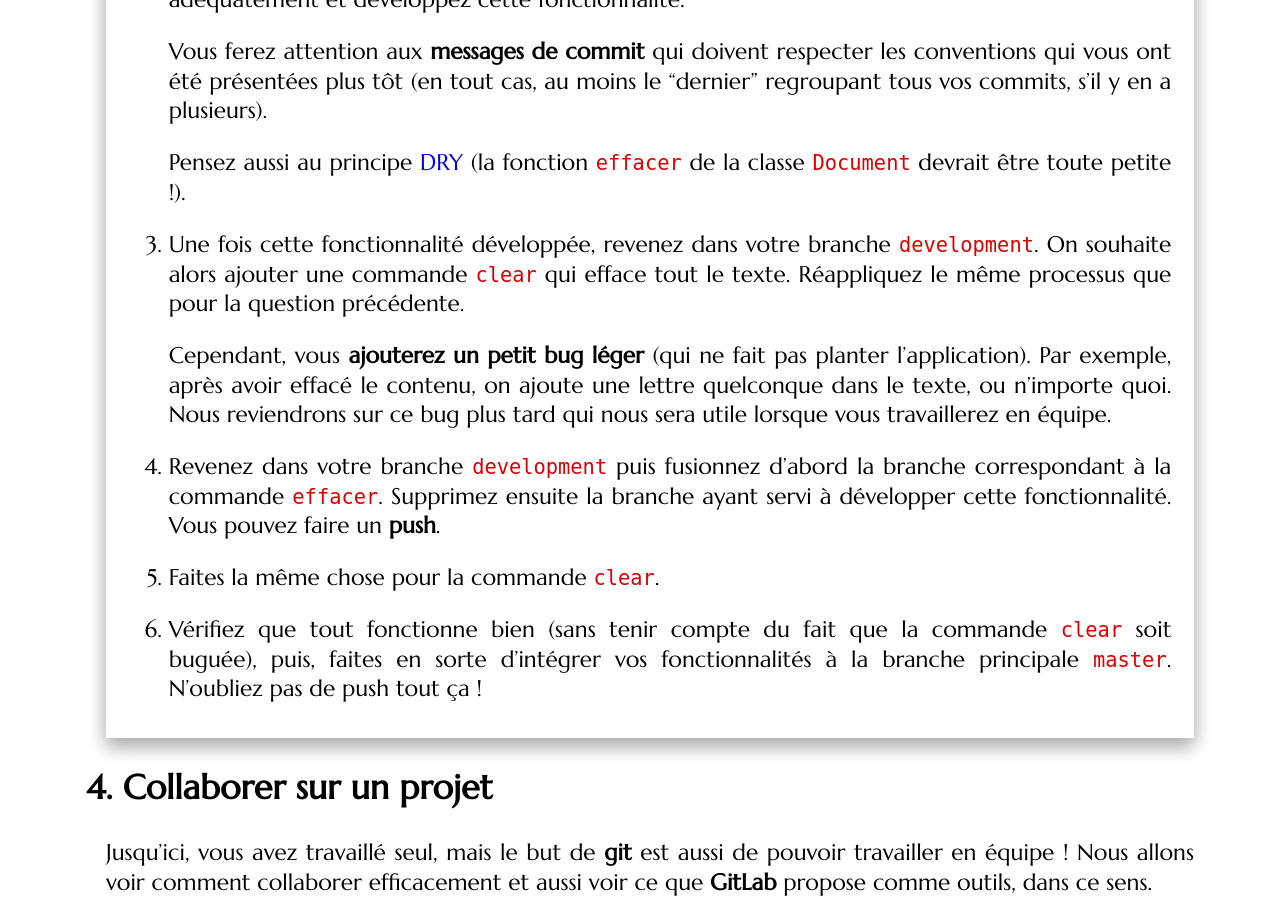
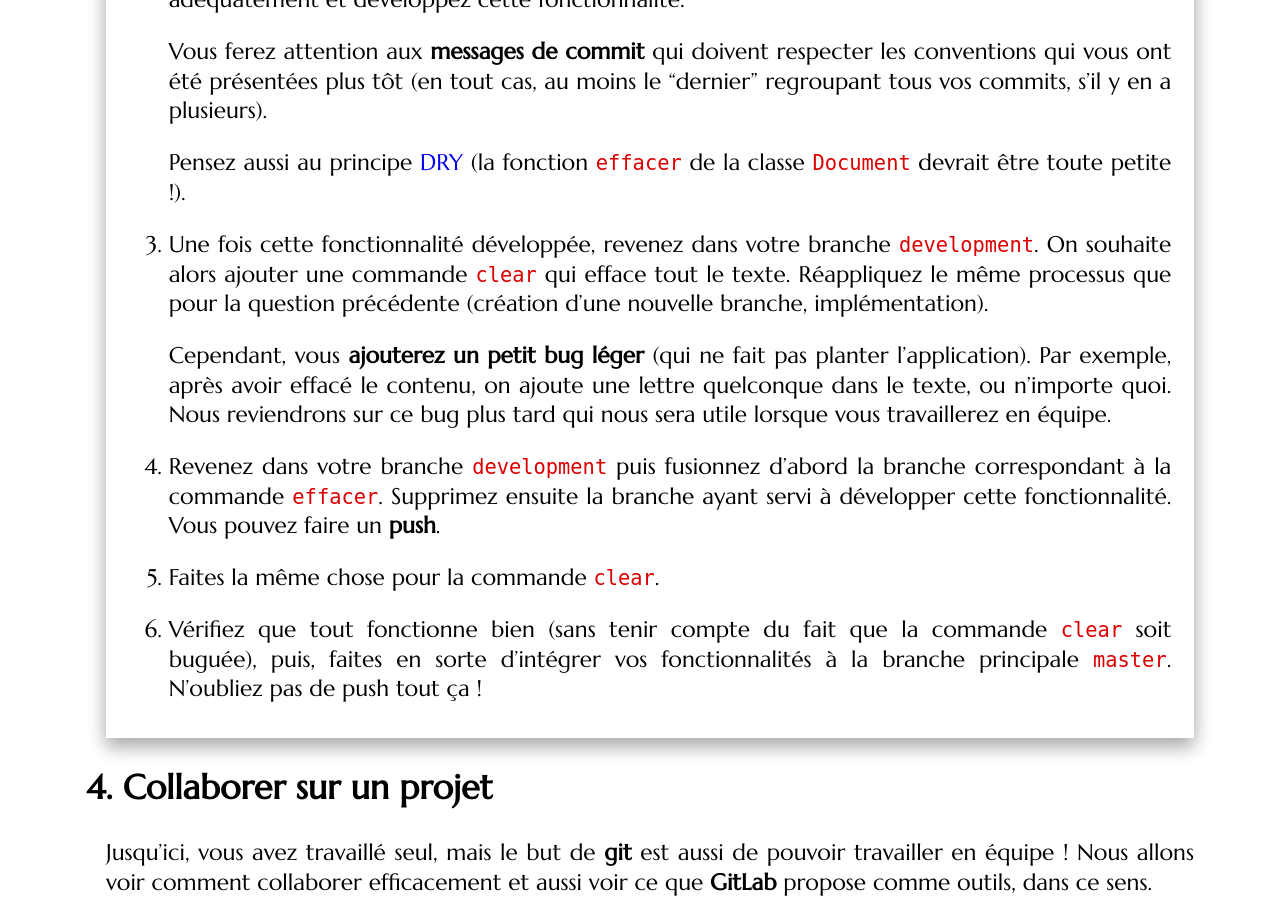
Before and after one commit to mgasquet/R304-QualiteDeveloppement, a Jekyll site: the page built from tutorials/tutorial1.md, in a window 1280 px wide and 900 px high, scrolled down 22581 px. Built offline with Jekyll 4.4.1, drawn with Linux system fonts in a browser that asks for light colours; some web fonts are replaced.

Commit message:
précision pour clear

```diff
--- a/tutorials/tutorial1.md
+++ b/tutorials/tutorial1.md
@@ -640,7 +640,7 @@ Nous allons mettre en application ce que vous avez appris sur les **branches** e
 
     Pensez aussi au principe [DRY](https://fr.wikipedia.org/wiki/Ne_vous_r%C3%A9p%C3%A9tez_pas) (la fonction `effacer` de la classe `Document` devrait être toute petite !).
 
-3. Une fois cette fonctionnalité développée, revenez dans votre branche `development`. On souhaite alors ajouter une commande `clear` qui efface tout le texte. Réappliquez le même processus que pour la question précédente.
+3. Une fois cette fonctionnalité développée, revenez dans votre branche `development`. On souhaite alors ajouter une commande `clear` qui efface tout le texte. Réappliquez le même processus que pour la question précédente (création d'une nouvelle branche, implémentation).
 
     Cependant, vous **ajouterez un petit bug léger** (qui ne fait pas planter l'application). Par exemple, après avoir effacé le contenu, on ajoute une lettre quelconque dans le texte, ou n'importe quoi. Nous reviendrons sur ce bug plus tard qui nous sera utile lorsque vous travaillerez en équipe.
 
```
